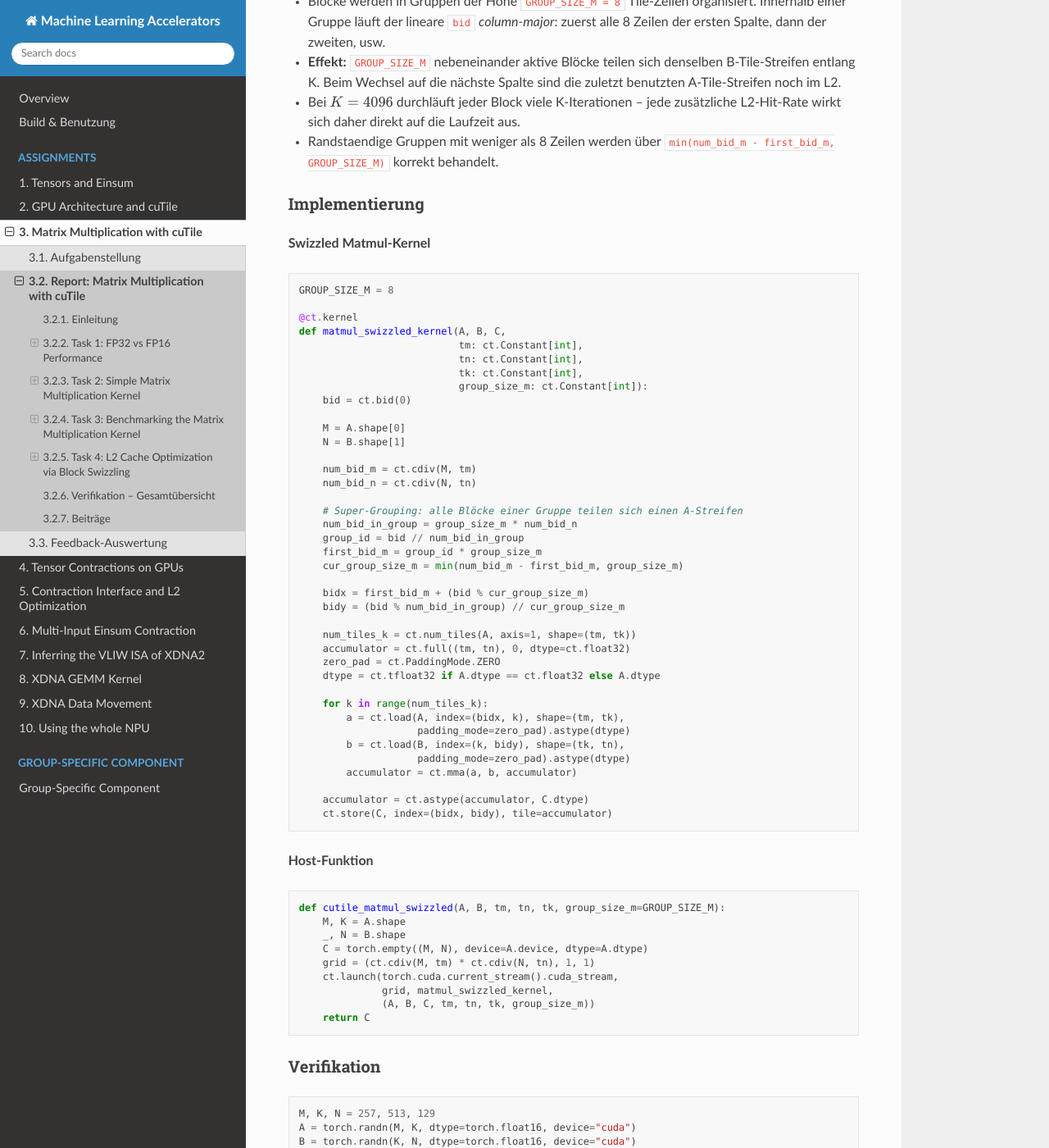
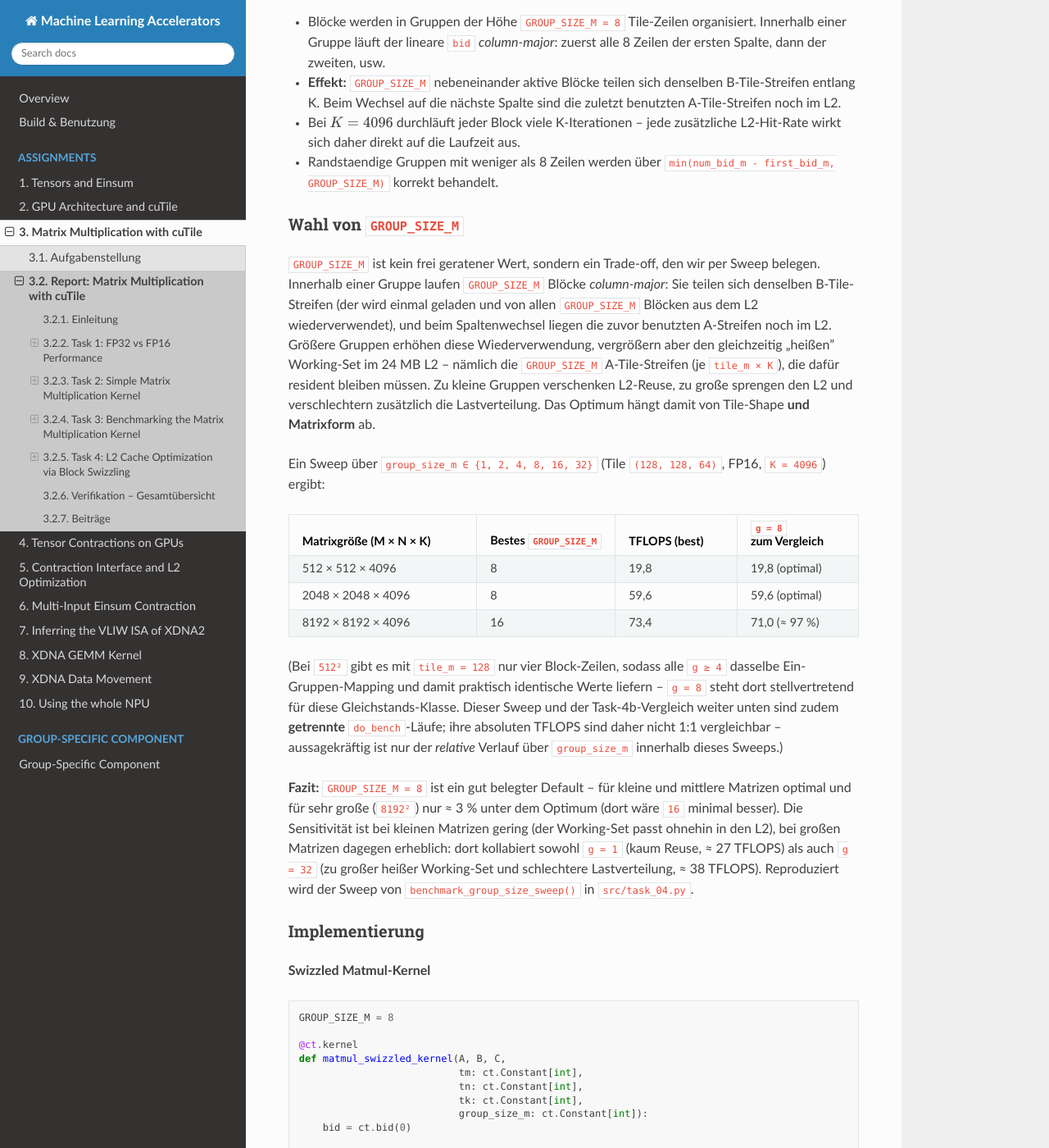
Before and after one commit to Intelligence420/mla, a Sphinx documentation site: the page built from sphinx/source/chapters/03_matrix_multiplication_with_cutile/loesung.rst, in a window 1280 px wide and 1400 px high, scrolled down 10472 px. Shown: the whole window at 82% size. Built offline with Sphinx 7.4.7 and the Read the Docs theme 3.1.0, drawn with Linux system fonts in a browser that asks for light colours.

Commit message:
fix assignment 3

```diff
--- a/sphinx/source/chapters/03_matrix_multiplication_with_cutile/index.rst
+++ b/sphinx/source/chapters/03_matrix_multiplication_with_cutile/index.rst
@@ -14,4 +14,3 @@ Block-Swizzling.
 
    aufgabe
    loesung
-   feedback
--- a/sphinx/source/chapters/03_matrix_multiplication_with_cutile/loesung.rst
+++ b/sphinx/source/chapters/03_matrix_multiplication_with_cutile/loesung.rst
@@ -608,6 +608,62 @@ Das gewählte Mapping ist eine Super-Grouping-Variante:
 * Randstaendige Gruppen mit weniger als 8 Zeilen werden über
   ``min(num_bid_m - first_bid_m, GROUP_SIZE_M)`` korrekt behandelt.
 
+Wahl von ``GROUP_SIZE_M``
+-------------------------
+
+``GROUP_SIZE_M`` ist kein frei geratener Wert, sondern ein Trade-off, den wir
+per Sweep belegen. Innerhalb einer Gruppe laufen ``GROUP_SIZE_M`` Blöcke
+*column-major*: Sie teilen sich denselben B-Tile-Streifen (der wird einmal
+geladen und von allen ``GROUP_SIZE_M`` Blöcken aus dem L2 wiederverwendet),
+und beim Spaltenwechsel liegen die zuvor benutzten A-Streifen noch im L2.
+Größere Gruppen erhöhen diese Wiederverwendung, vergrößern aber den
+gleichzeitig „heißen" Working-Set im 24 MB L2 – nämlich die ``GROUP_SIZE_M``
+A-Tile-Streifen (je ``tile_m × K``), die dafür resident bleiben müssen. Zu
+kleine Gruppen verschenken L2-Reuse, zu große sprengen den L2 und
+verschlechtern zusätzlich die Lastverteilung. Das Optimum hängt damit von
+Tile-Shape **und Matrixform** ab.
+
+Ein Sweep über ``group_size_m ∈ {1, 2, 4, 8, 16, 32}`` (Tile ``(128, 128, 64)``,
+FP16, ``K = 4096``) ergibt:
+
+.. list-table::
+   :header-rows: 1
+   :widths: 34 22 22 22
+
+   * - Matrixgröße (M × N × K)
+     - Bestes ``GROUP_SIZE_M``
+     - TFLOPS (best)
+     - ``g = 8`` zum Vergleich
+   * - 512 × 512 × 4096
+     - 8
+     - 19,8
+     - 19,8 (optimal)
+   * - 2048 × 2048 × 4096
+     - 8
+     - 59,6
+     - 59,6 (optimal)
+   * - 8192 × 8192 × 4096
+     - 16
+     - 73,4
+     - 71,0 (≈ 97 %)
+
+(Bei ``512²`` gibt es mit ``tile_m = 128`` nur vier Block-Zeilen, sodass alle
+``g ≥ 4`` dasselbe Ein-Gruppen-Mapping und damit praktisch identische Werte
+liefern – ``g = 8`` steht dort stellvertretend für diese Gleichstands-Klasse.
+Dieser Sweep und der Task-4b-Vergleich weiter unten sind zudem **getrennte**
+``do_bench``-Läufe; ihre absoluten TFLOPS sind daher nicht 1:1 vergleichbar –
+aussagekräftig ist nur der *relative* Verlauf über ``group_size_m`` innerhalb
+dieses Sweeps.)
+
+**Fazit:** ``GROUP_SIZE_M = 8`` ist ein gut belegter Default – für kleine und
+mittlere Matrizen optimal und für sehr große (``8192²``) nur ≈ 3 % unter dem
+Optimum (dort wäre ``16`` minimal besser). Die Sensitivität ist bei kleinen
+Matrizen gering (der Working-Set passt ohnehin in den L2), bei großen Matrizen
+dagegen erheblich: dort kollabiert sowohl ``g = 1`` (kaum Reuse, ≈ 27 TFLOPS)
+als auch ``g = 32`` (zu großer heißer Working-Set und schlechtere
+Lastverteilung, ≈ 38 TFLOPS). Reproduziert wird der Sweep von
+``benchmark_group_size_sweep()`` in ``src/task_04.py``.
+
 Implementierung
 ---------------
 
```
Also changed, not shown: sphinx/source/chapters/03_matrix_multiplication_with_cutile/feedback.rst (deleted, +0 -74 lines), 1 other file.
